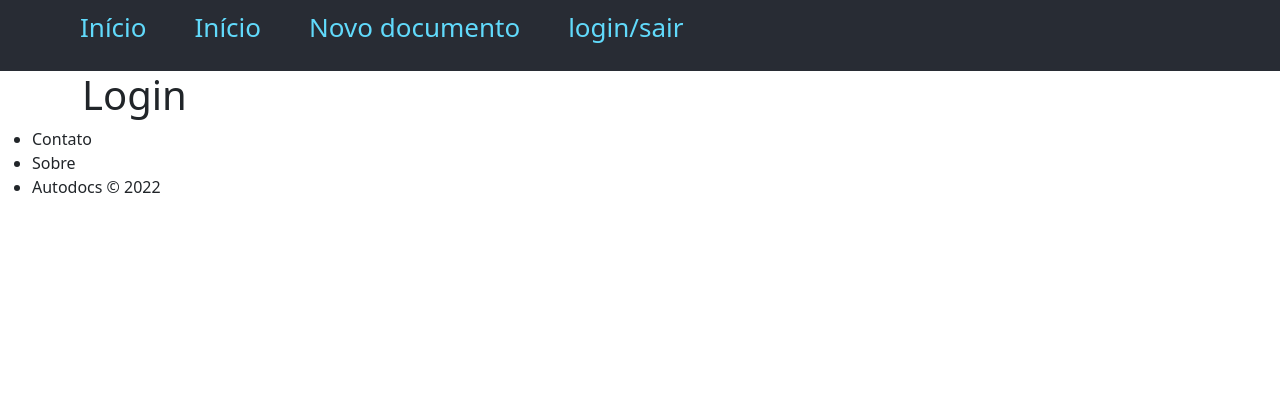
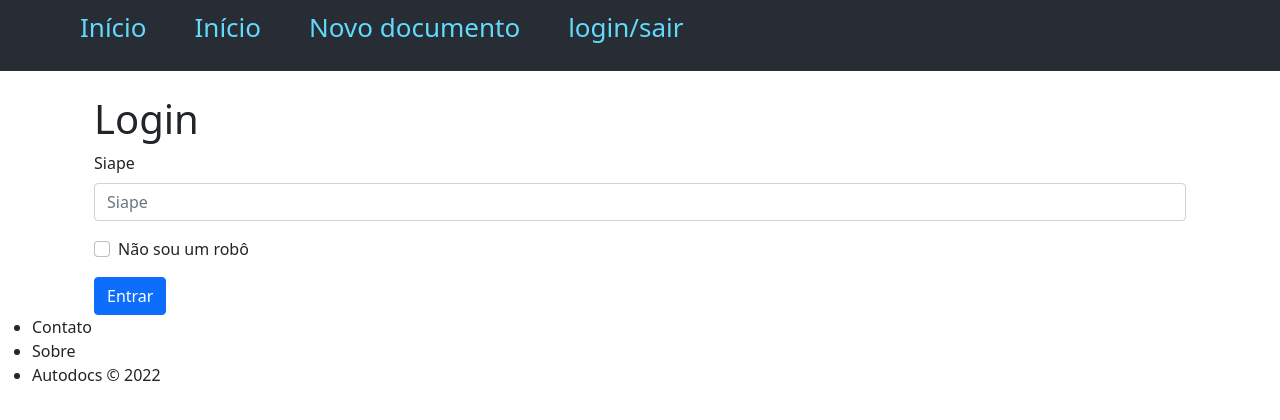
Before and after one commit to Kelthon/autodocs, a React (Create React App) app in the folder client/: page /login in a window 1280 px wide. Shown: the top 420 px of the page. Built offline with nearby package versions, Linux system fonts and the light colour scheme.

Commit message:
form updated

```diff
--- a/client/src/pages/Login.js
+++ b/client/src/pages/Login.js
@@ -1,15 +1,55 @@
-import React from "react";
+import React, { useEffect } from "react";
+import { useNavigate} from "react-router-dom";
+import {
+    Button,
+    Form,
+    Container,
+} from "react-bootstrap"
+
+import api from "../services/api"
 
 function Login() {
+
+    const [siape, setSiape] = React.useState();
+    const [logged, setLogged] = React.useState();
+    const navigate = useNavigate()
+
+    const onSiape = ({target: {value}}) => setSiape(value)
+    const onSubmitForm = event => {
+        event.preventDefault()
+
+        api.post("/login", { account: siape }).then(res => {
+            if(res.status == 200) {
+                setLogged(true);
+            }
+        })
+
+        onSiape();
+    }
+
+    useEffect(() => {
+        if(logged) {
+            return navigate("/");
+        }
+    }, []);
+
     return(
-        <div>
-            <h1>Login</h1>
-            {/* <form method="POST">
-                <label>Siape</label>
-                <input type={}/>
-            </form> */
-            }
-        </div>
+        <Container>
+            <h1 className="mt-4">Login</h1>
+            <Form onSubmit={onSubmitForm}>
+                <Form.Group className="mb-3" controlId="formSiape">
+                    <Form.Label>Siape</Form.Label>
+                    <Form.Control onChange={onSiape} value={siape} type="text" placeholder="Siape" />
+                </Form.Group>
+
+                <Form.Group className="mb-3" controlId="formBasicCheckbox">
+                    <Form.Check type="checkbox" label="Não sou um robô" />
+                </Form.Group>
+                <Button variant="primary" type="submit">
+                    Entrar
+                </Button>
+            </Form>
+        </Container>
     );
 }
 
```
